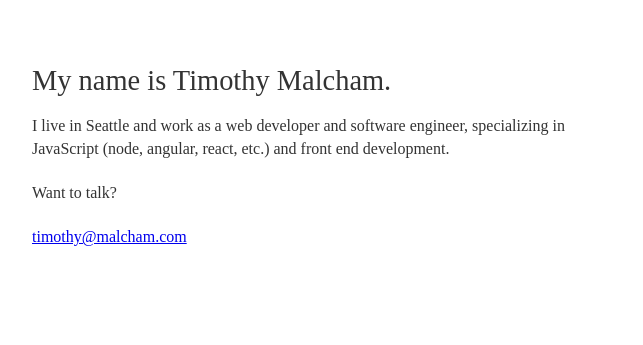
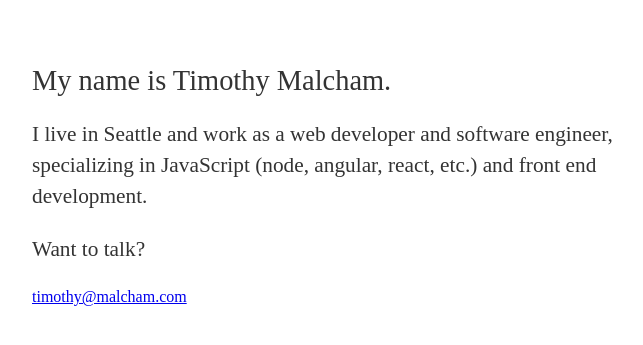
Before and after one commit to timothymalcham/personal-site, a PHP site: template templates/index.html in a window 1280 px wide. Shown: the top 345 px of the page, without its empty margins (40-683 px from the left). Run offline with PHP 8.4, Linux system fonts and the light colour scheme; the template is opened without the code that fills it, so the values that code supplies are empty; some web fonts are replaced.

Commit message:
increases body font size

```diff
--- a/public/css/style.css
+++ b/public/css/style.css
@@ -11,6 +11,7 @@ body {
 }
 
 p {
+  font-size: 1.333rem;
   margin-bottom: 1.3rem;
 }
 
```
